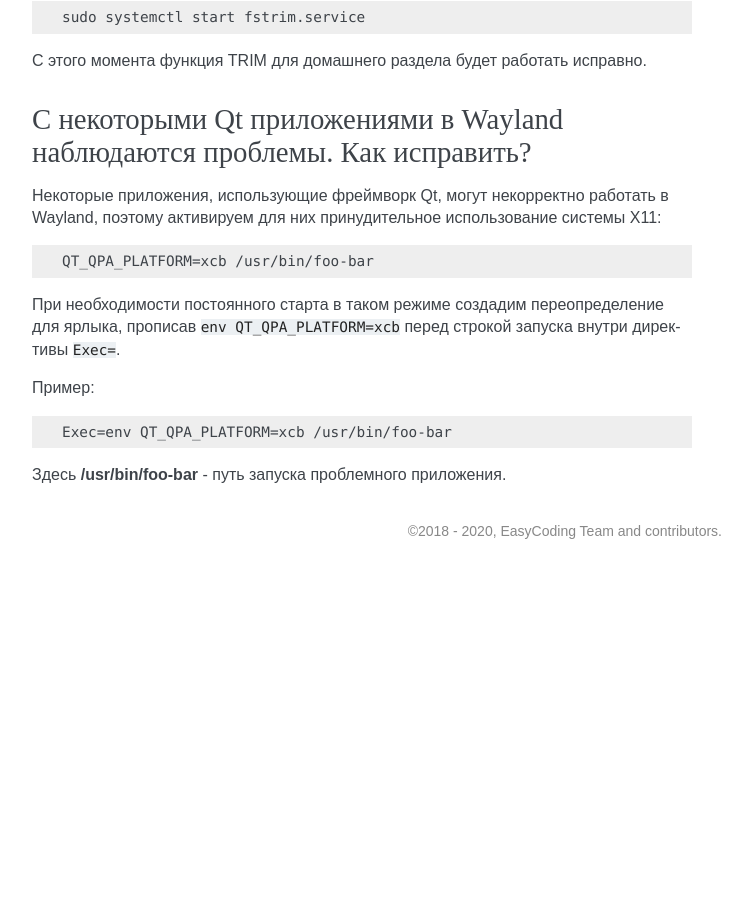
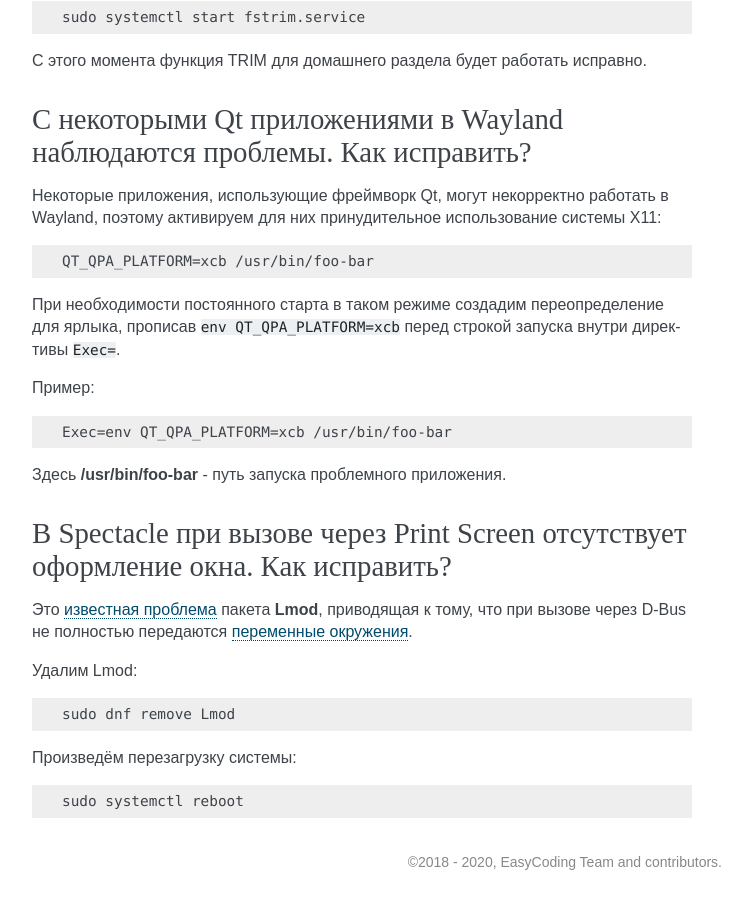
Before and after one commit to RussianFedora/FAQ, a Sphinx documentation site: the page built from source/tips-and-tricks.rst, in a window 1280 px wide and 900 px high, scrolled down 9460 px. Shown: the whole window, without its empty margins (388-1140 px from the left). Built offline with Sphinx 7.4.7, drawn with Linux system fonts in a browser that asks for light colours; before the commit the page ends 10029 px from its top, so only the background shows below that; some of the changed text lies outside the part shown.

Commit message:
Added question about Spectacle and D-Bus.

```diff
--- a/source/tips-and-tricks.rst
+++ b/source/tips-and-tricks.rst
@@ -534,3 +534,23 @@ SWF файл - это исполняемый файл формата Adobe Flash
     Exec=env QT_QPA_PLATFORM=xcb /usr/bin/foo-bar
 
 Здесь **/usr/bin/foo-bar** - путь запуска проблемного приложения.
+
+.. index:: kde, dbus, print screen, spectacle, screenshot
+.. _qt-wayland-issue:
+
+В Spectacle при вызове через Print Screen отсутствует оформление окна. Как исправить?
+========================================================================================
+
+Это `известная проблема <https://bugzilla.redhat.com/show_bug.cgi?id=1754395>`__ пакета **Lmod**, приводящая к тому, что при вызове через D-Bus не полностью передаются :ref:`переменные окружения <env-set>`.
+
+Удалим Lmod:
+
+.. code-block:: text
+
+    sudo dnf remove Lmod
+
+Произведём перезагрузку системы:
+
+.. code-block:: text
+
+    sudo systemctl reboot
```
